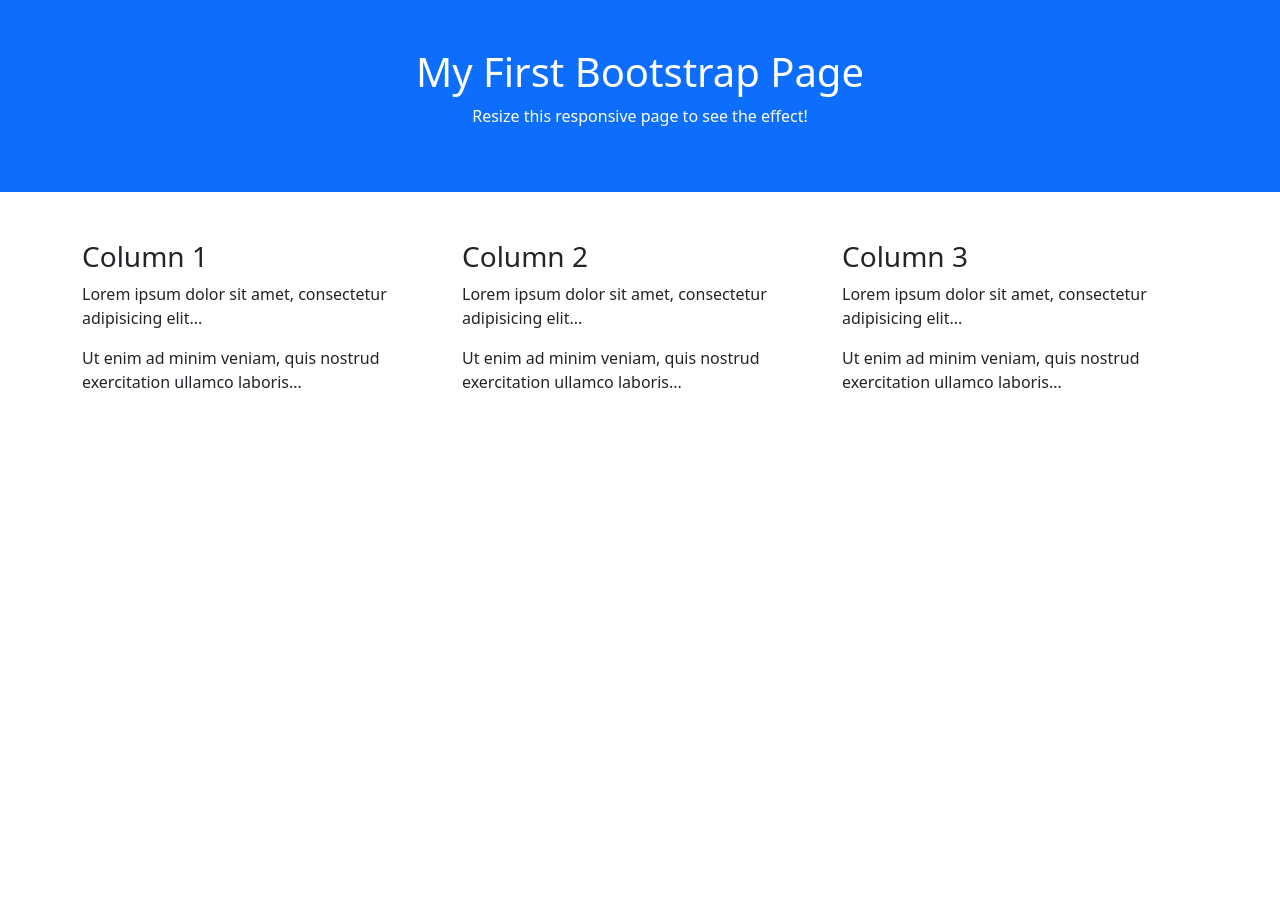
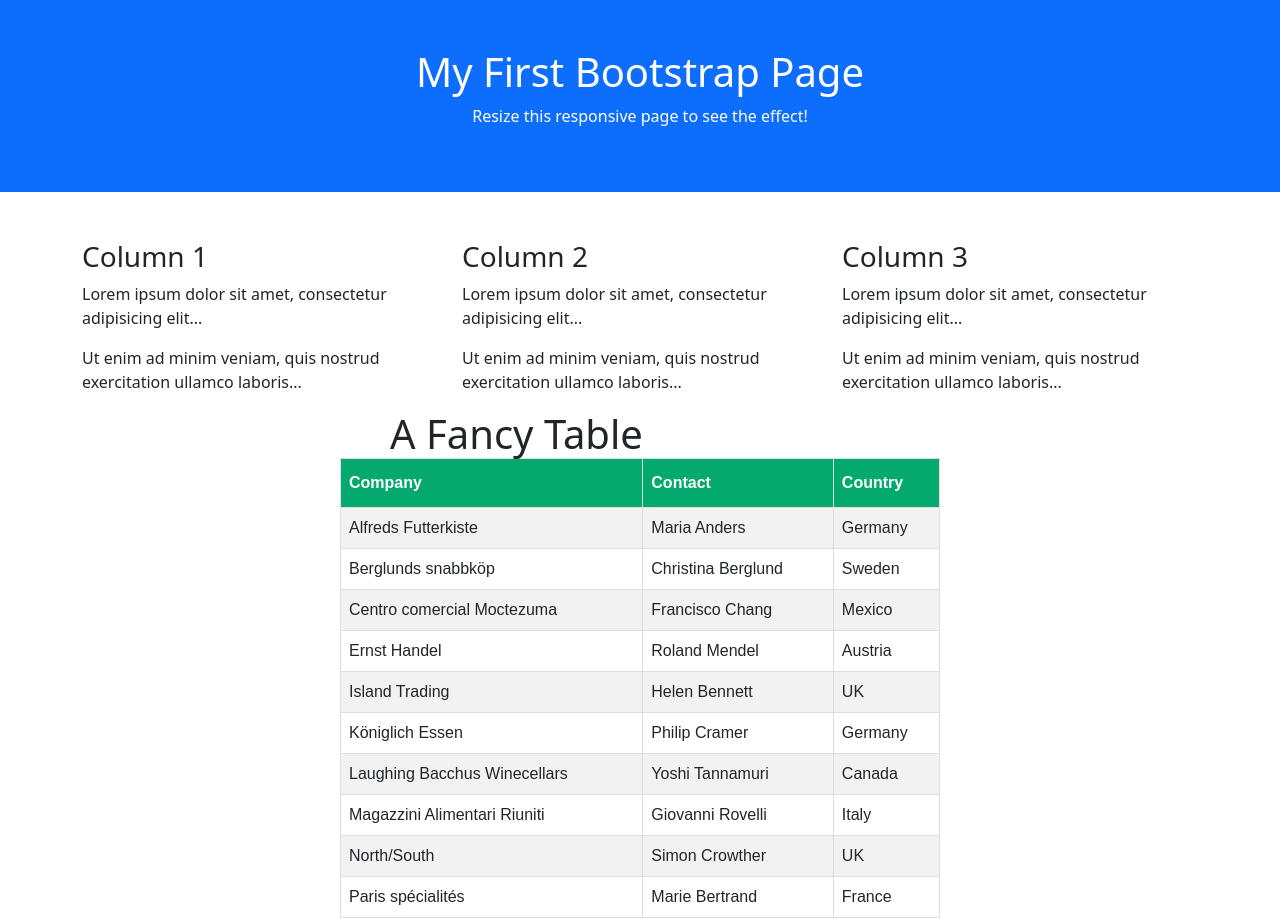
Before and after one commit to kabitapradhan/Learing, a plain HTML site: page index.html in a window 1280 px wide. Before the commit the page ends 800 px from the top, so only its background shows below. Drawn offline with nearby package versions, Linux system fonts and the light colour scheme.

Commit message:
this is 2nd commit

```diff
--- a/index.html
+++ b/index.html
@@ -1,12 +1,43 @@
 <!DOCTYPE html>
 <html lang="en">
+
 <head>
     <title>Bootstrap 5 Example</title>
     <meta charset="utf-8">
     <meta name="viewport" content="width=device-width, initial-scale=1">
     <link href="https://cdn.jsdelivr.net/npm/bootstrap@5.2.3/dist/css/bootstrap.min.css" rel="stylesheet">
     <script src="https://cdn.jsdelivr.net/npm/bootstrap@5.2.3/dist/js/bootstrap.bundle.min.js"></script>
+    <style>
+        #customers {
+            font-family: Arial, Helvetica, sans-serif;
+            border-collapse: collapse;
+            width: 100%;
+        }
+
+        #customers td,
+        #customers th {
+            border: 1px solid #ddd;
+            padding: 8px;
+        }
+
+        #customers tr:nth-child(even) {
+            background-color: #f2f2f2;
+        }
+
+        #customers tr:hover {
+            background-color: #ddd;
+        }
+
+        #customers th {
+            padding-top: 12px;
+            padding-bottom: 12px;
+            text-align: left;
+            background-color: #04AA6D;
+            color: white;
+        }
+    </style>
 </head>
+
 <body>
 
     <div class="container-fluid p-5 bg-primary text-white text-center">
@@ -34,5 +65,66 @@
         </div>
     </div>
 
+    <h1 style="width: 500px;margin: 0 auto;">A Fancy Table</h1>
+
+<table id="customers" style="width: 600px;margin: 0 auto;">
+  <tr>
+    <th>Company</th>
+    <th>Contact</th>
+    <th>Country</th>
+  </tr>
+  <tr>
+    <td>Alfreds Futterkiste</td>
+    <td>Maria Anders</td>
+    <td>Germany</td>
+  </tr>
+  <tr>
+    <td>Berglunds snabbköp</td>
+    <td>Christina Berglund</td>
+    <td>Sweden</td>
+  </tr>
+  <tr>
+    <td>Centro comercial Moctezuma</td>
+    <td>Francisco Chang</td>
+    <td>Mexico</td>
+  </tr>
+  <tr>
+    <td>Ernst Handel</td>
+    <td>Roland Mendel</td>
+    <td>Austria</td>
+  </tr>
+  <tr>
+    <td>Island Trading</td>
+    <td>Helen Bennett</td>
+    <td>UK</td>
+  </tr>
+  <tr>
+    <td>Königlich Essen</td>
+    <td>Philip Cramer</td>
+    <td>Germany</td>
+  </tr>
+  <tr>
+    <td>Laughing Bacchus Winecellars</td>
+    <td>Yoshi Tannamuri</td>
+    <td>Canada</td>
+  </tr>
+  <tr>
+    <td>Magazzini Alimentari Riuniti</td>
+    <td>Giovanni Rovelli</td>
+    <td>Italy</td>
+  </tr>
+  <tr>
+    <td>North/South</td>
+    <td>Simon Crowther</td>
+    <td>UK</td>
+  </tr>
+  <tr>
+    <td>Paris spécialités</td>
+    <td>Marie Bertrand</td>
+    <td>France</td>
+  </tr>
+</table>
+
 </body>
+
 </html>
```
Lines whose indentation alone changed are shown as unchanged.
